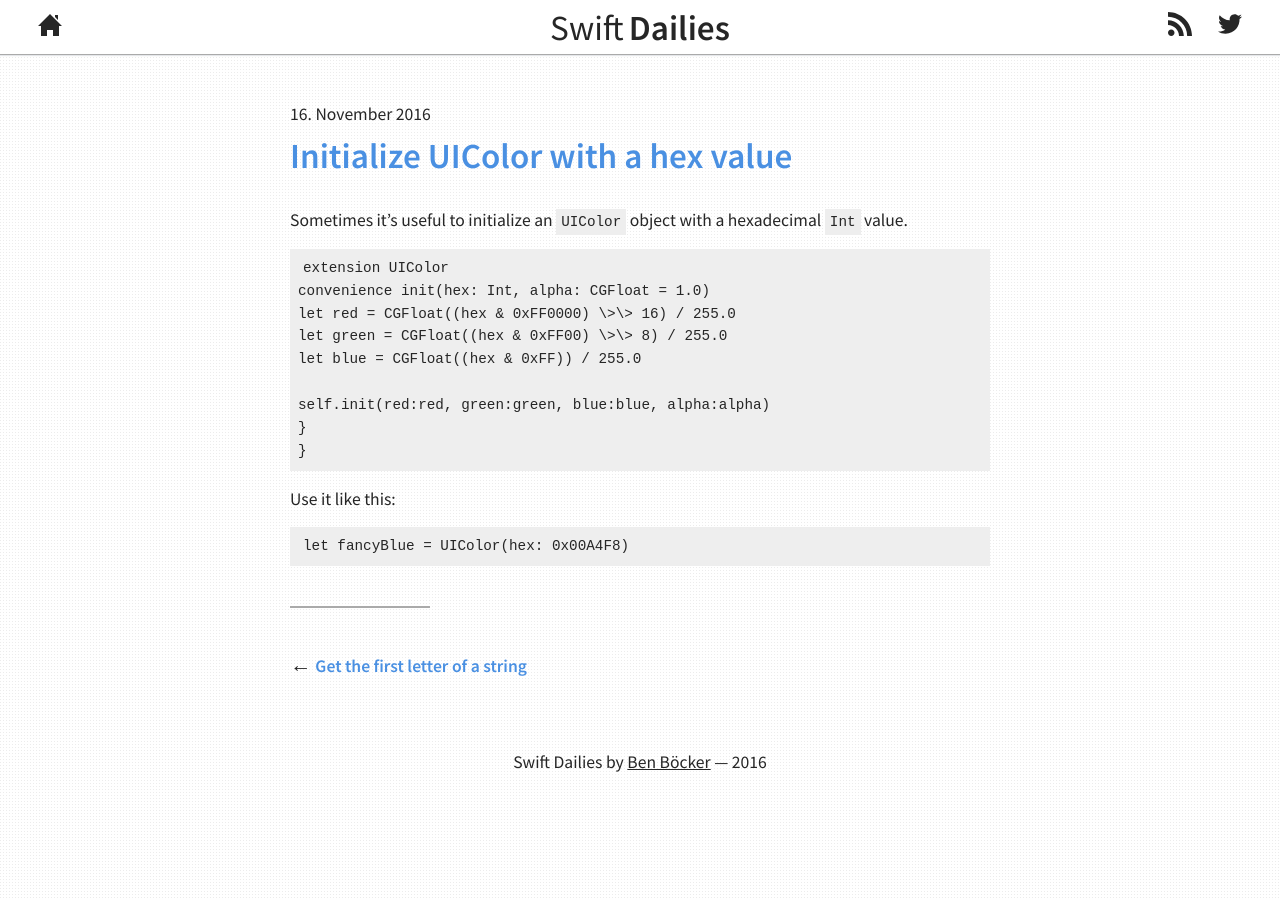
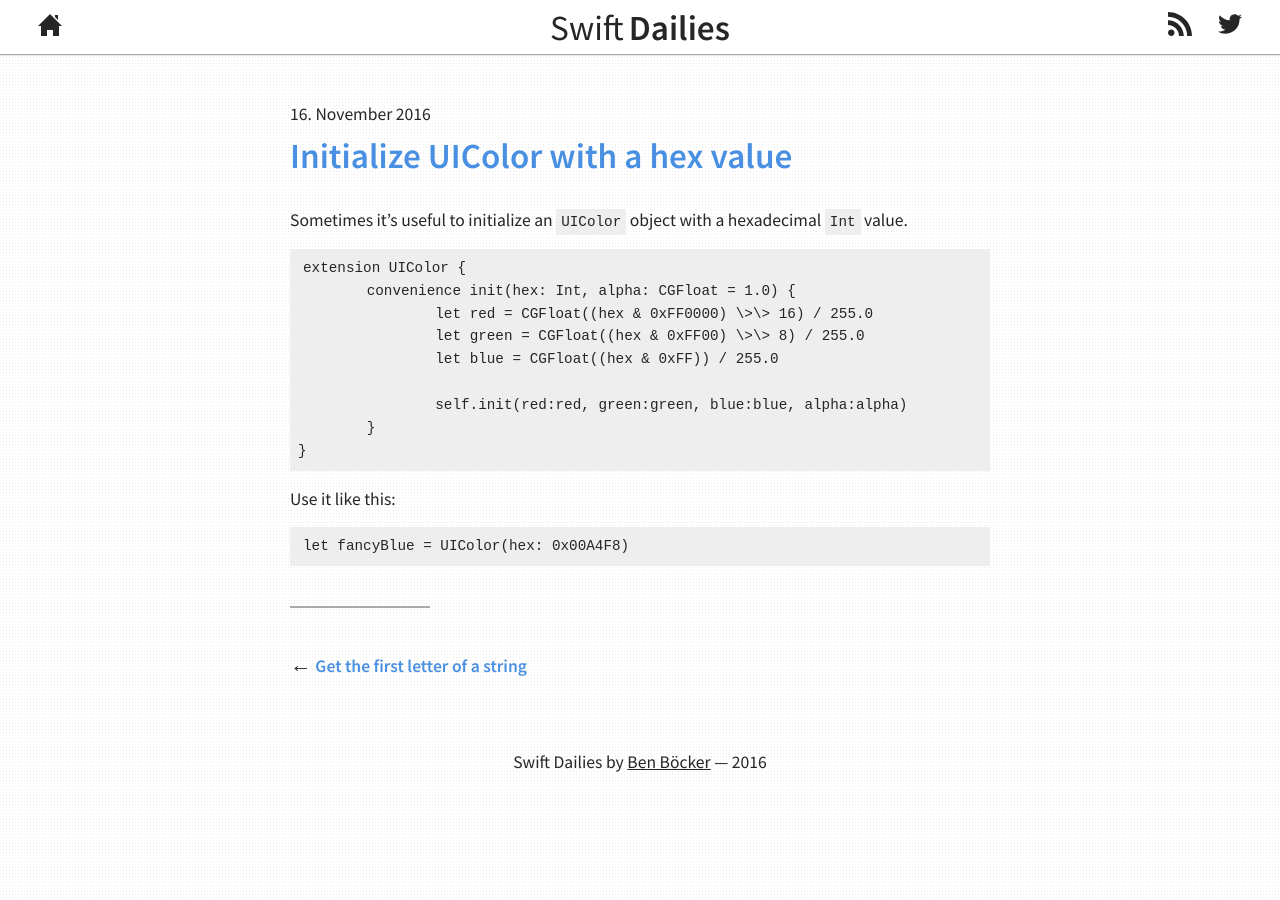
Before and after one commit to SwiftDailies/swift-dailies, a Jekyll site: the page built from _posts/2016-11-16-initialize-uicolor-with-a-hex-value.md, in a window 1280 px wide. Built offline with Jekyll 4.4.1, drawn with Linux system fonts in a browser that asks for light colours.

Commit message:
Updated indention

````diff
--- a/_posts/2016-11-16-initialize-uicolor-with-a-hex-value.md
+++ b/_posts/2016-11-16-initialize-uicolor-with-a-hex-value.md
@@ -11,14 +11,14 @@
 Sometimes it's useful to initialize an `UIColor` object with a hexadecimal `Int` value.
 
 ```swift
-extension UIColor
-convenience init(hex: Int, alpha: CGFloat = 1.0)
-let red = CGFloat((hex & 0xFF0000) \>\> 16) / 255.0
-let green = CGFloat((hex & 0xFF00) \>\> 8) / 255.0
-let blue = CGFloat((hex & 0xFF)) / 255.0
+extension UIColor {
+	convenience init(hex: Int, alpha: CGFloat = 1.0) {
+		let red = CGFloat((hex & 0xFF0000) \>\> 16) / 255.0
+		let green = CGFloat((hex & 0xFF00) \>\> 8) / 255.0
+		let blue = CGFloat((hex & 0xFF)) / 255.0
 
-self.init(red:red, green:green, blue:blue, alpha:alpha)
-}
+		self.init(red:red, green:green, blue:blue, alpha:alpha)
+	}
 }
 ```
 
````
